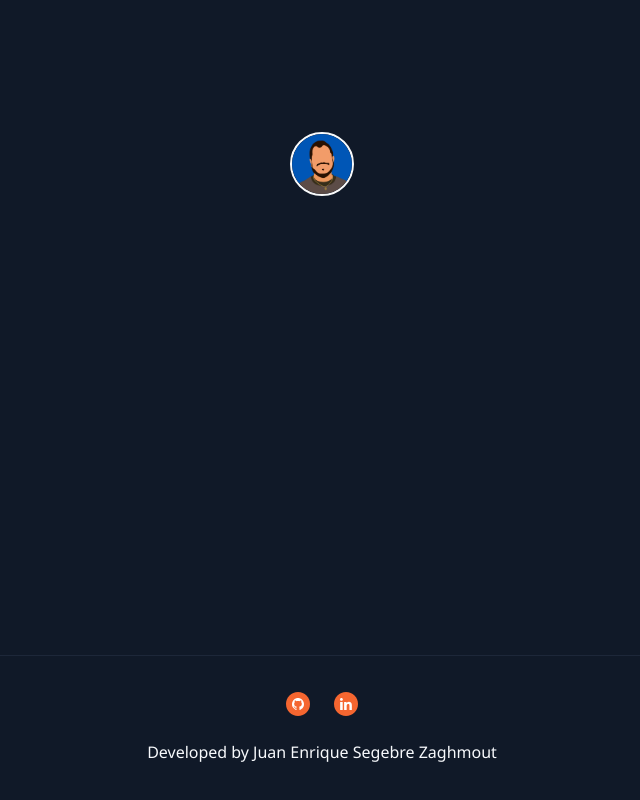
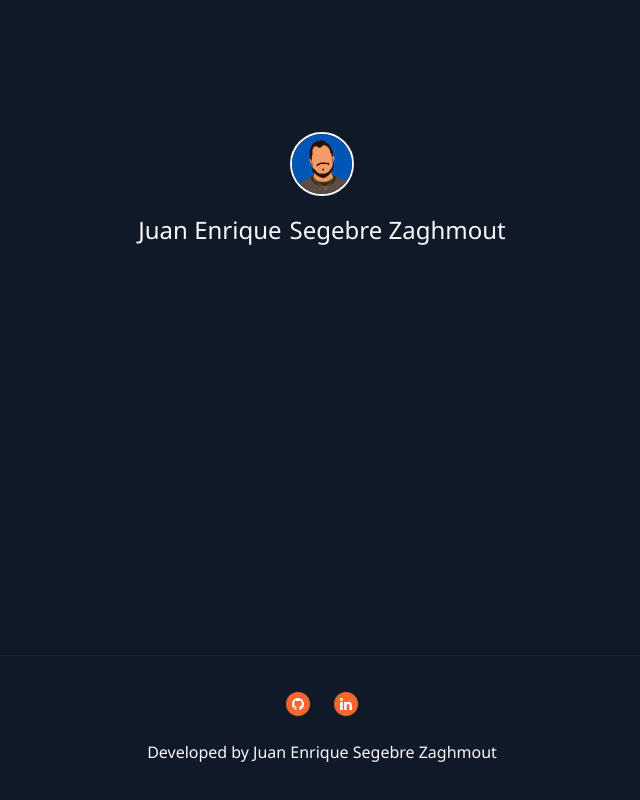
Before and after one commit to segebre-dev/segebre-dev, a Next.js app: page / in a window 1280 px wide. Shown: the whole page, without its empty margins (318-958 px from the left). Built offline with nearby package versions, Linux system fonts and the light colour scheme.

Commit message:
add name as heading

```diff
--- a/src/app/_layout/styles.module.css
+++ b/src/app/_layout/styles.module.css
@@ -12,6 +12,7 @@
 .content {
   display: flex;
   flex: auto;
-  justify-content: center;
-  margin-top: var(--spacing-xxl);
+  flex-direction: column;
+  align-items: center;
+  margin: var(--spacing-xxl);
 }
--- a/src/app/_page/index.tsx
+++ b/src/app/_page/index.tsx
@@ -1,9 +1,14 @@
 import ProfilePicture from './profile-picture';
+import styles from './styles.module.css';
 
 const Page = () => {
   return (
     <>
       <ProfilePicture />
+      <h1 className={styles.heading}>
+        <p>Juan Enrique</p>
+        <p>Segebre Zaghmout</p>
+      </h1>
     </>
   );
 };
--- /dev/null
+++ b/src/app/_page/styles.module.css
@@ -0,0 +1,14 @@
+.heading {
+  margin-top: 1rem;
+  font-size: x-large;
+  font-weight: 500;
+  text-align: center;
+
+  & > p {
+    display: inline-block;
+
+    & + & {
+      margin-left: var(--spacing-xs);
+    }
+  }
+}
--- /dev/null
+++ b/src/app/_page/styles.module.css.d.ts
@@ -0,0 +1,4 @@
+declare const styles: {
+  readonly heading: string;
+};
+export = styles;
```
Also changed, not shown: src/app/_page/test.tsx (added, +13 -0 lines).
